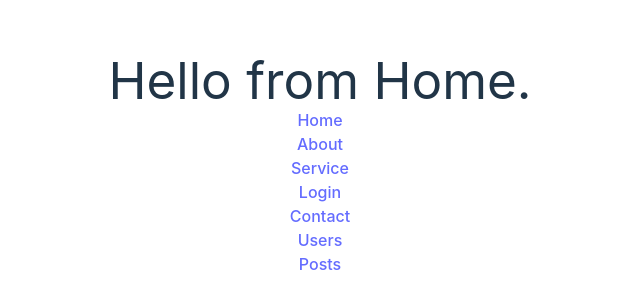
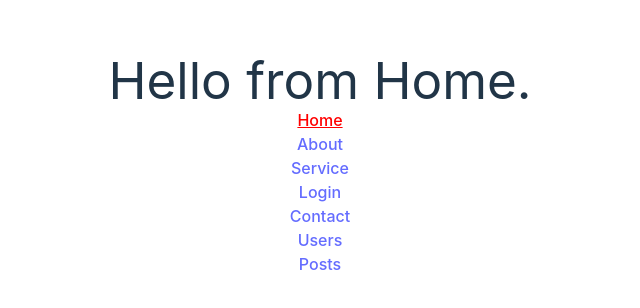
Before and after one commit to Jaber4770/Milestone_8, a React (Vite) app in the folder react-router/react-router-project/: page / in a window 1280 px wide. Shown: the part 236-544 px from the top of the page, without its empty margins (320-960 px from the left). Built offline with nearby package versions, Linux system fonts and the light colour scheme.

Commit message:
practicing route little bit

```diff
--- /dev/null
+++ b/react-router/react-router-project/src/Component/Home/Home.css
@@ -0,0 +1,4 @@
+nav a.active{
+    text-decoration: underline;
+    color: red;
+}
--- a/react-router/react-router-project/src/Component/Home/Home.jsx
+++ b/react-router/react-router-project/src/Component/Home/Home.jsx
@@ -1,5 +1,5 @@
-import { Link, Outlet } from "react-router-dom";
-
+import { NavLink, Outlet } from "react-router-dom";
+import "./Home.css"
 
 const Home = () => {
     return (
@@ -7,29 +7,31 @@ const Home = () => {
 
             <h1>Hello from Home.</h1>
 
+            <nav>
                 <ul>
                     <li>
-                    <Link to="/">Home</Link>
+                        <NavLink to="/">Home</NavLink>
                     </li>
                     <li>
-                    <Link to="/About">About</Link>
+                        <NavLink to="/About">About</NavLink>
                     </li>
                     <li>
-                    <Link to="/Service">Service</Link>
+                        <NavLink to="/Service">Service</NavLink>
                     </li>
                     <li>
-                    <Link to="/Login">Login</Link>
+                        <NavLink to="/Login">Login</NavLink>
                     </li>
                     <li>
-                    <Link to="/Contact">Contact</Link>
+                        <NavLink to="/Contact">Contact</NavLink>
                     </li>
                     <li>
-                    <Link to="/user">Users</Link>
+                        <NavLink to="/user">Users</NavLink>
                     </li>
                     <li>
-                    <Link to="/posts">Posts</Link>
+                        <NavLink to="/posts">Posts</NavLink>
                     </li>
                 </ul>
+            </nav>
             {
                 <Outlet></Outlet>
             }
```
Lines whose indentation alone changed are shown as unchanged.
